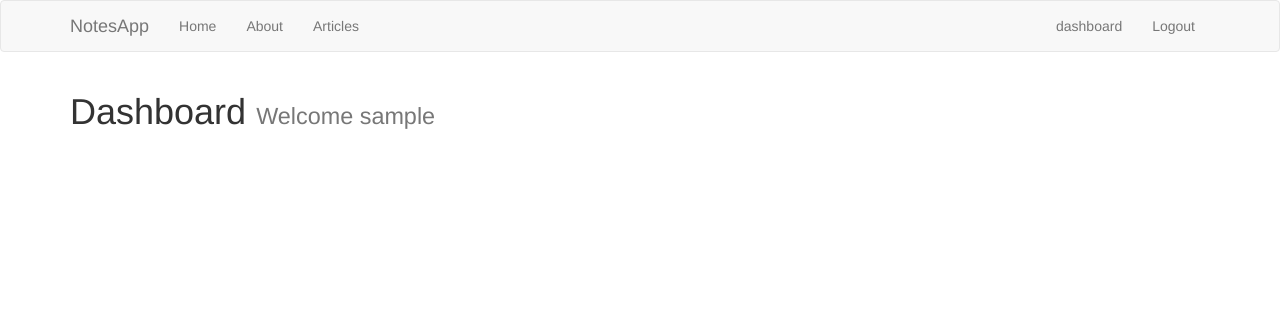
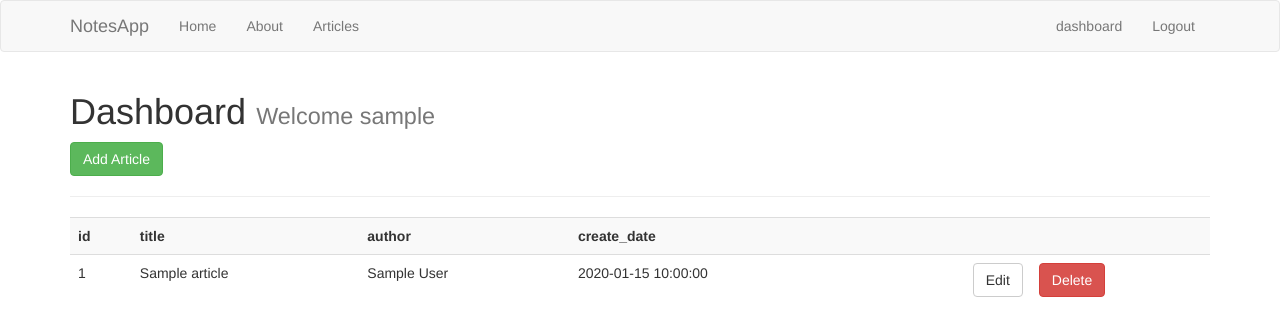
Before and after one commit to 8989Rahul/NotesApp, a Flask app: page /dashboard in a window 1280 px wide. Shown: the top 336 px of the page. Run offline with Flask 2, Linux system fonts and the light colour scheme; the visitor is signed in with stand-in values (Sample User, id 1); tables that the repository leaves empty or names only in its code hold one stand-in row (values such as "Sample post"); some libraries are stand-ins or nearby versions.

Commit message:
just add delete,edit button

```diff
--- a/templates/dashboard.html
+++ b/templates/dashboard.html
@@ -3,5 +3,33 @@
 {% block body %}
 
    <h1>Dashboard <small> Welcome {{session.username}} </small></h1>
+   <a class="btn btn-success" href="/add_article">Add Article</a>
+   <hr>
+  <table class="table table-striped">
+       <tr>
+           <th>id</th>
+           <th>title</th>
+           <th>author</th>
+           <th>create_date</th>
+           <th></th>
+           <th></th>
+       </tr>
+        {% for article in articles %}
+        <tr>
+            <td>{{article.id}}</td>
+            <td>{{article.title}}</td>
+            <td>{{article.author}}</td>
+            <td>{{article.create_date}}</td>
+            <td><a href="update_article/{{article.id}}" class="btn btn-default pull-right" >Edit</a></td>
+            <td>
+                <form action="{{ url_for('delete_article', id = article.id)}}" method="POST">
+                    <input type="hidden" name="method" value="DELETE" >
+                    <input type="submit" class="btn btn-danger" value="Delete" >
+                </form>
+            </td>
+
+        </tr>
+        {% endfor %}
+   </table>
 
 {% endblock %}
```
